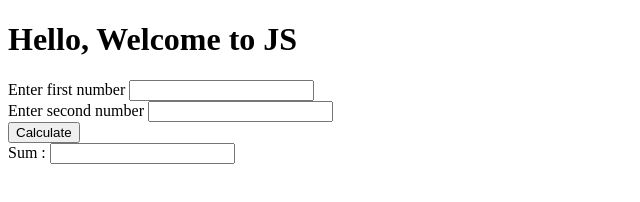
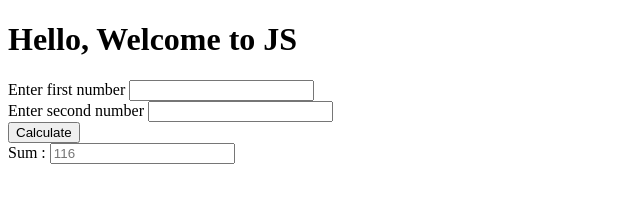
Before and after one commit to acciojob/Calculate-Sum-rakshith299, a website: page main.html in a window 1280 px wide. Shown: the full height of the page, 0-640 px from the left. Drawn offline with Linux system fonts and the light colour scheme.

Commit message:
created a submission

```diff
--- a/main.html
+++ b/main.html
@@ -17,7 +17,7 @@
 	<button type="button" name = "Calculate" onclick = "getSum()" id = "sum_btn">Calculate</button>
 
 	<br>
-	Sum : <input type = "number" id = "Sum">
+	Sum : <input type = "number" id = "Sum" placeholder = "116">
     <script type="text/javascript" src="./script.js">
 </script>
 
```
